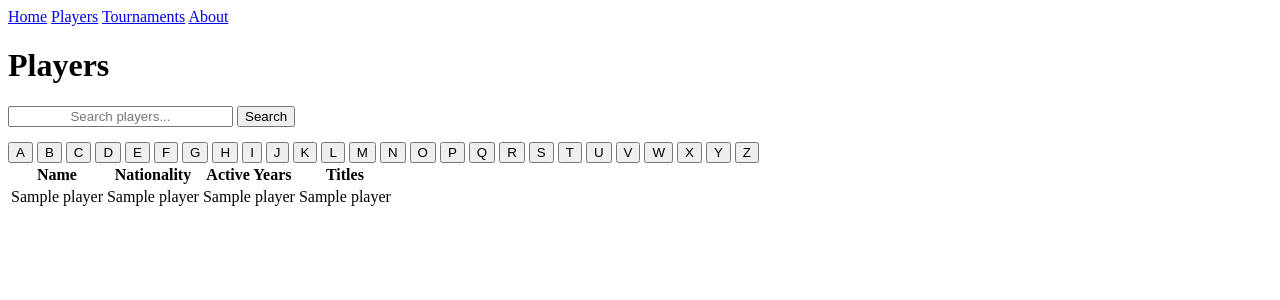
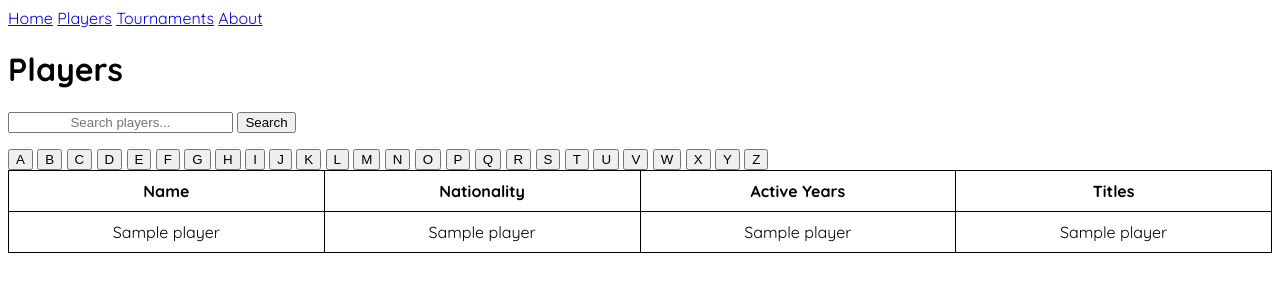
Before and after one commit to TheDoanator/HistoBowl, a Flask app: template templates/players.html in a window 1280 px wide. Shown: the top 300 px of the page. Run offline with Flask 3, Linux system fonts and the light colour scheme; the template is opened without the code that fills it: most values are stand-ins (such as "Sample title", 1, 10 or a date in 2020).

Commit message:
base.html added; style change

```diff
--- a/static/style.css
+++ b/static/style.css
@@ -5,3 +5,27 @@
 .player-search {
   margin-bottom: 15px;
 }
+
+table, th, td {
+  border: 1px solid black;
+  border-collapse: collapse;
+}
+
+th, td {
+  padding: 10px;
+}
+
+table {
+  width: 100%;
+}
+
+td {
+  text-align: center;
+}
+
+body {
+  font-family: "Quicksand", sans-serif;
+  font-optical-sizing: auto;
+  font-weight: 400;
+  font-style: normal;
+}
--- /dev/null
+++ b/templates/base.html
@@ -0,0 +1,23 @@
+<!DOCTYPE html>
+<html lang="en">
+<head>
+    <meta charset="UTF-8">
+    <meta name="viewport" content="width=device-width, initial-scale=1.0">
+    <title>{% block title %}{% endblock %}</title>
+    <link rel="stylesheet" href="{{ url_for('static', filename='style.css') }}">
+    <link rel="preconnect" href="https://fonts.googleapis.com">
+    <link rel="preconnect" href="https://fonts.gstatic.com" crossorigin>
+    <link href="https://fonts.googleapis.com/css2?family=Quicksand:wght@300..700&display=swap" rel="stylesheet">
+</head>
+<body>
+    <nav>
+        <a href="/">Home</a>
+        <a href="/players">Players</a>
+        <a href="/tournaments">Tournaments</a>
+        <a href="/about">About</a>
+    </nav>
+    <main>
+        {% block content %}{% endblock %}
+    </main>
+</body>
+</html>
--- a/templates/players.html
+++ b/templates/players.html
@@ -1,19 +1,8 @@
-<!DOCTYPE html>
-<html lang="en">
-<head>
-    <meta charset="UTF-8">
-    <meta name="viewport" content="width=device-width, initial-scale=1.0">
-    <title>Players</title>
-    <link rel="stylesheet" href="{{ url_for('static', filename='style.css') }}">
-</head>
-<body>
-    <nav>
-        <a href="/">Home</a>
-        <a href="/players">Players</a>
-        <a href="/tournaments">Tournaments</a>
-        <a href="/about">About</a>
-    </nav>
-    <main>
+{% extends "base.html" %}
+
+{% block title %}About{% endblock %}
+
+{% block content %}
     <h1>Players</h1>
     <div class="player-search">
         <form action="/search" method="get">
@@ -65,6 +54,4 @@
         </tr>
         {% endfor %}
     </table>
-    </main>
-</body>
-</html>
+{% endblock %}
```
Also changed, not shown: templates/about.html (+7 -21 lines), templates/index.html (+10 -23 lines), templates/tournaments.html (+7 -21 lines). Lines whose indentation alone changed are shown as unchanged.
